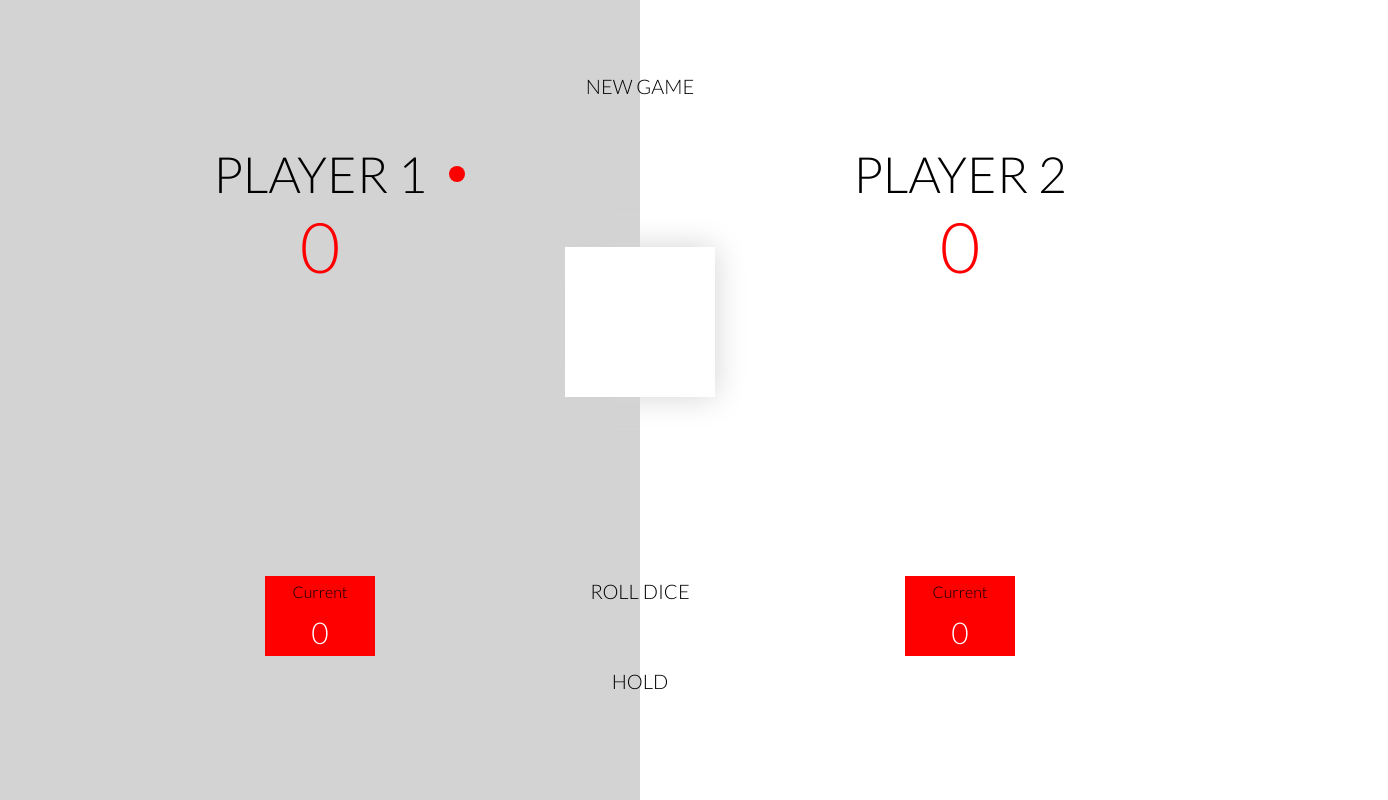
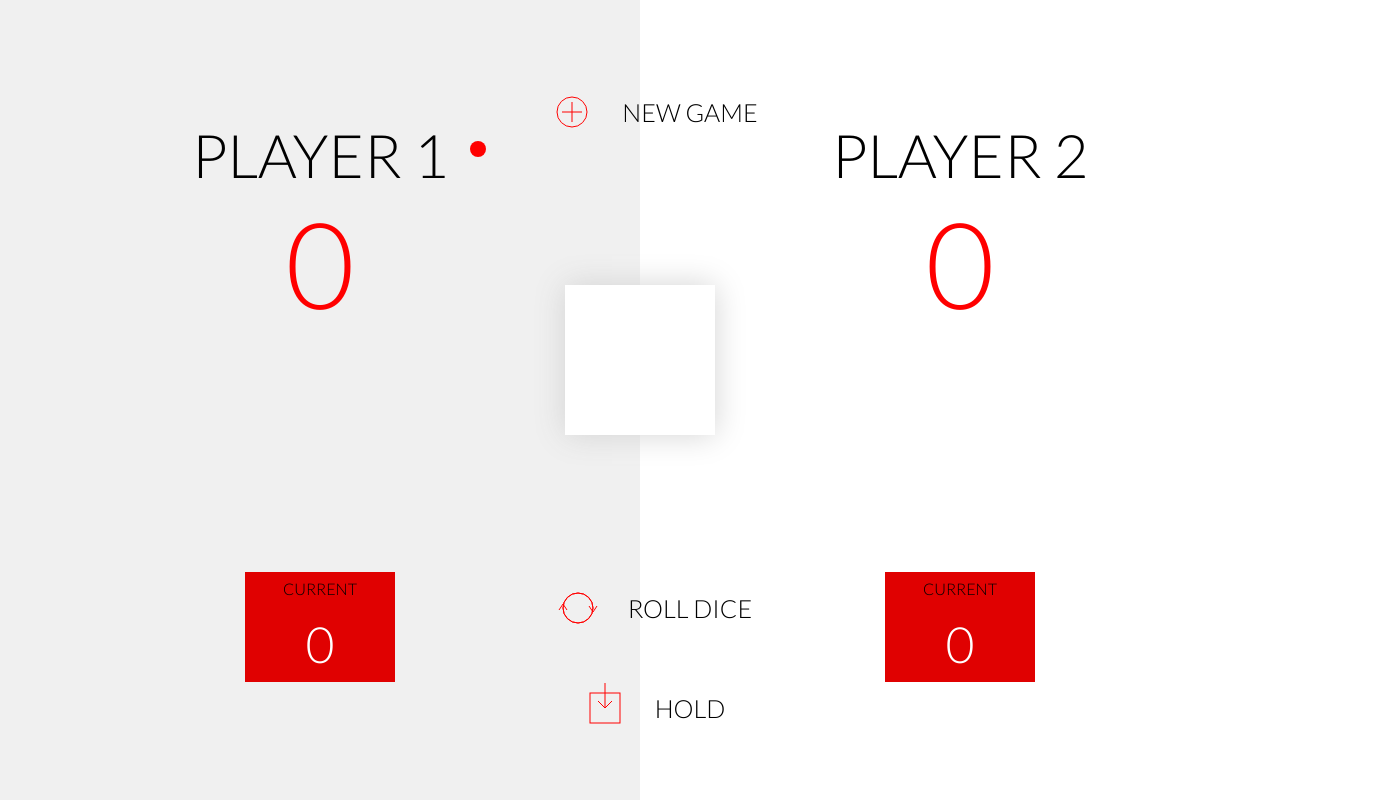
Before and after one commit to steeve-dev/DiceGame, a plain HTML site: page index.html in a window 1280 px wide. Shown: the whole page, 1388 px wide, since content can reach past the window. Drawn offline with Linux system fonts and the light colour scheme.

Commit message:
ajout de visuel en canvas et style

```diff
--- a/diceCanvas.js
+++ b/diceCanvas.js
@@ -1,3 +1,5 @@
+//Fichier pour les visuels canvas
+
 //dé 1
 
 const diceOne = () => {
@@ -94,7 +96,7 @@ ctx5.fillRect(0, 0, 100, 100)
 ctx5.fill()
 
 ctx5.beginPath()
-ctx5.arc(75, 25,8, 0, Math.PI * 2);
+ctx5.arc(75, 25, 8, 0, Math.PI * 2);
 ctx5.fillStyle = 'red';
 ctx5.fill()
 ctx5.beginPath()
@@ -147,7 +149,18 @@ ctx6.fillStyle = 'red'
 ctx6.fill()
 }
 
+//dé de transition
+const diceWhite = () => {
+  const white = document.getElementById('diceCanvas');
+  let ctx = white.getContext('2d');
 
+  ctx.beginPath()
+  ctx.fillStyle= 'white'
+  ctx.fillRect(0, 0, 100, 100)
+  ctx.fill()
+
+}
+//Point rouge joueur 1 actif
 const isPlayer1Active = () => {
   const isPlayer1 = document.getElementById('isPlayer1Active')
   let context = isPlayer1.getContext('2d')
@@ -158,16 +171,18 @@ const isPlayer1Active = () => {
   context.fill()
 }
 
+//Point rouge joueur 1 non actif
 const isPlayer1NoActive = () => {
   const isPlayer1 = document.getElementById('isPlayer1Active')
   let context = isPlayer1.getContext('2d')
 
   context.beginPath()
-  context.arc(30, 30, 8, 0, Math.PI * 2);
-  context.fillStyle = 'lightgrey'
+  context.arc(30, 30, 12, 0, Math.PI * 2);
+  context.fillStyle = 'rgb(240, 240, 240)'
   context.fill()
 }
 
+//Point rouge joueur 2 actif
 const isPlayer2active = () => {
 
   const isPlayer2 = document.getElementById('isPlayer2Active')
@@ -179,12 +194,63 @@ const isPlayer2active = () => {
   context.fill()
 }
 
+//Point rouge joueur 2 non actif
 const isPlayer2NoActive = () => {
   const isPlayer2 = document.getElementById('isPlayer2Active')
   let context = isPlayer2.getContext('2d')
 
   context.beginPath()
-  context.arc(30, 30, 8, 0, Math.PI * 2);
+  context.arc(30, 30, 12, 0, Math.PI * 2);
   context.fillStyle = 'white'
   context.fill()
 }
+
+
+const newGameCanvas = document.getElementById('newGameCanvas')
+let ctxnew = newGameCanvas.getContext('2d')
+
+ctxnew.beginPath()
+ctxnew.arc(50, 50, 15, 0, Math.PI * 2)
+ctxnew.strokeStyle = 'red'
+ctxnew.stroke()
+ctxnew.beginPath()
+ctxnew.moveTo(40, 50)
+ctxnew.lineTo(60, 50)
+ctxnew.moveTo(50, 40)
+ctxnew.lineTo(50, 60)
+ctxnew.strokeStyle = 'red'
+ctxnew.stroke()
+ctxnew.closePath()
+
+
+const rollDiceCanvas = document.getElementById('rollDiceLogo')
+let ctxRoll = rollDiceCanvas.getContext('2d')
+
+ctxRoll.beginPath()
+ctxRoll.arc(50, 50, 15, 0, Math.PI * 2)
+ctxRoll.strokeStyle = 'red'
+ctxRoll.stroke()
+ctxRoll.moveTo(31, 52)
+ctxRoll.lineTo(35, 46)
+ctxRoll.lineTo(39, 52)
+ctxRoll.moveTo(69, 48)
+ctxRoll.lineTo(65, 54)
+ctxRoll.lineTo(61, 48)
+ctxRoll.stroke()
+ctxRoll.closePath()
+
+
+const holdCanvas = document.getElementById('holdCanvas')
+let ctxHold = holdCanvas.getContext('2d')
+
+ctxHold.beginPath()
+ctxHold.strokeStyle = 'red'
+ctxHold.strokeRect(35, 35, 30, 30)
+ctxHold.moveTo(50, 25)
+ctxHold.lineTo(50, 50)
+ctxHold.lineTo(43, 43)
+ctxHold.moveTo(50, 50)
+ctxHold.lineTo(57, 43)
+
+ctxHold.stroke()
+ctxHold.closePath()
--- a/index.html
+++ b/index.html
@@ -14,16 +14,24 @@
   <header>
     <div id="menu">
 
-      <div class="buttonGame buttonText" id="newGame">NEW GAME</div>
-
+      <div class="buttonText" id="newGame">
+        <canvas id="newGameCanvas" height="100" width="100"></canvas>
+        NEW GAME
+      </div>
       <div>
         <canvas id="diceCanvas" class="buttonGame" height="100" width="100">
         </canvas>
       </div>
 
       <div class="buttonGame" id="inGameButton">
-        <div class="buttonText gameButton" id="rollDice">ROLL DICE</div>
-        <div class="buttonText gameButton" id="hold">HOLD</div>
+        <div class="buttonText gameButton" id="rollDice">
+          <canvas id="rollDiceLogo" height="100" width="100"></canvas>
+          ROLL DICE
+        </div>
+        <div class="buttonText gameButton" id="hold">
+          <canvas id="holdCanvas" height="100" width="100"></canvas>
+          HOLD
+        </div>
       </div>
 
     </div>
@@ -43,7 +51,7 @@
 
         <div class="scoreRound player1">
           <div>
-            Current
+            CURRENT
           </div>
           <div class="Round"><span id="scoreRoundPlayer1"></span>
           </div>
@@ -63,7 +71,7 @@
 
         <div class="player2 scoreRound">
           <div>
-            Current
+            CURRENT
           </div>
           <div class="Round"><span id="scoreRoundPlayer2"></span>
           </div>
@@ -75,7 +83,8 @@
   </main>
 
 <script src="diceCanvas.js"></script>
+<script src="gameFunction.js"></script>
 <script src="script.js"></script>
-<script src="gameFunction.js"></script>
+
 </body>
 </html>
--- a/script.js
+++ b/script.js
@@ -5,12 +5,14 @@ function entierAleatoire(min, max)
 
 
 
+
+let scoreGlobalPlayer1
+let scoreGlobalPlayer2
+
 function game() {
 
-
-
-  let scoreGlobalPlayer1 = 0
-  let scoreGlobalPlayer2 = 0
+  scoreGlobalPlayer1 = 0
+  scoreGlobalPlayer2 = 0
   let tour = 1
 
   function scoreGlobalPlayer21() {
@@ -45,6 +47,7 @@ function game() {
     console.log(`tour : ${tour}`)
 
     const play1 = () => {
+
       isPlayer2NoActive()
       isPlayer1Active()
       console.log(`global J1 début tour play 1 : ${scoreGlobalPlayer1}`);
@@ -106,6 +109,7 @@ function game() {
     }
 
     const play2 = () => {
+      //diceWhite();
       isPlayer1NoActive()
       isPlayer2active()
 
@@ -170,15 +174,15 @@ function game() {
 
 
 
-
-
-
-
     //Conditions de fin de partie
     if ((scoreGlobalPlayer1 > 99) || (scoreGlobalPlayer2 > 99)){
-      scoreGlobalPlayer1 = 0
-      scoreGlobalPlayer2 = 0
-      alert('un des 2 joueurs gagne')
+      if(scoreGlobalPlayer1 > 99){
+        alert('félicitation Player 1, vous avez gagné!!')
+      }
+      else if (scoreGlobalPlayer2 > 99){
+        alert('félicitation Player 2, vous avez gagné!!')
+      }
+
       game()
     }
 
@@ -190,17 +194,21 @@ function game() {
       else {
         play2()
       }
+    }
 
-    }
+    //const newGame = document.getElementById('newGame')
+    //newGame.addEventListener('click', () =>{
+    //  endGame = true
+    //})
+
   }
 
 }
 
 
 
-game()
 
 
-const newGame = document.getElementById('newGame')
 
-newGame.addEventListener('click', game)
+
+game()
--- a/style.css
+++ b/style.css
@@ -36,7 +36,7 @@ header{
 }
 
 #player1Section{
-  background-color: lightgrey;
+  background-color: rgb(240, 240, 240);
 }
 
 
@@ -56,9 +56,9 @@ header{
 
 .scoreRound{
   display: flex;
-  background-color: red;
-  width: 110px;
-  height: 80px;
+  background-color: rgb(224, 1, 1);
+  width: 150px;
+  height: 110px;
   justify-content: space-around;
   flex-direction: column;
   align-items: center;
@@ -66,19 +66,24 @@ header{
 
 .Round{
   color: white;
-  font-size: 30px;
+  font-size: 50px;
 }
 
 .buttonText{
-  font-size: 20px;
+  font-size: 25px;
+  display: flex;
+  align-items: center;
+  cursor: pointer;
 }
 
+
+
 .namePlayer{
-  font-size: 50px;
+  font-size: 60px;
 }
 
 .globalScore{
-  font-size: 70px;
+  font-size: 120px;
   color: red;
 }
 
```
Also changed, not shown: gameFunction.js (deleted).
